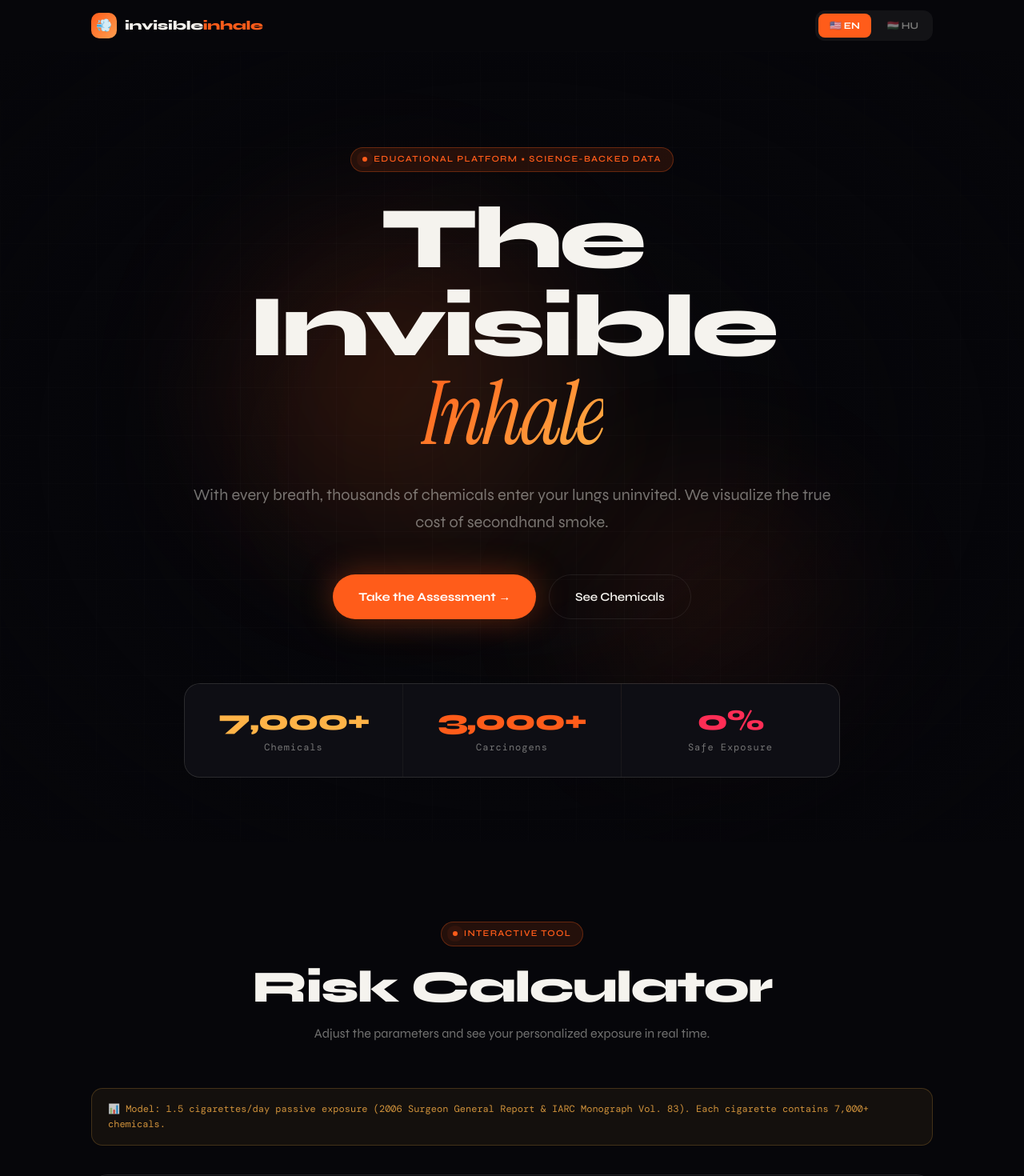
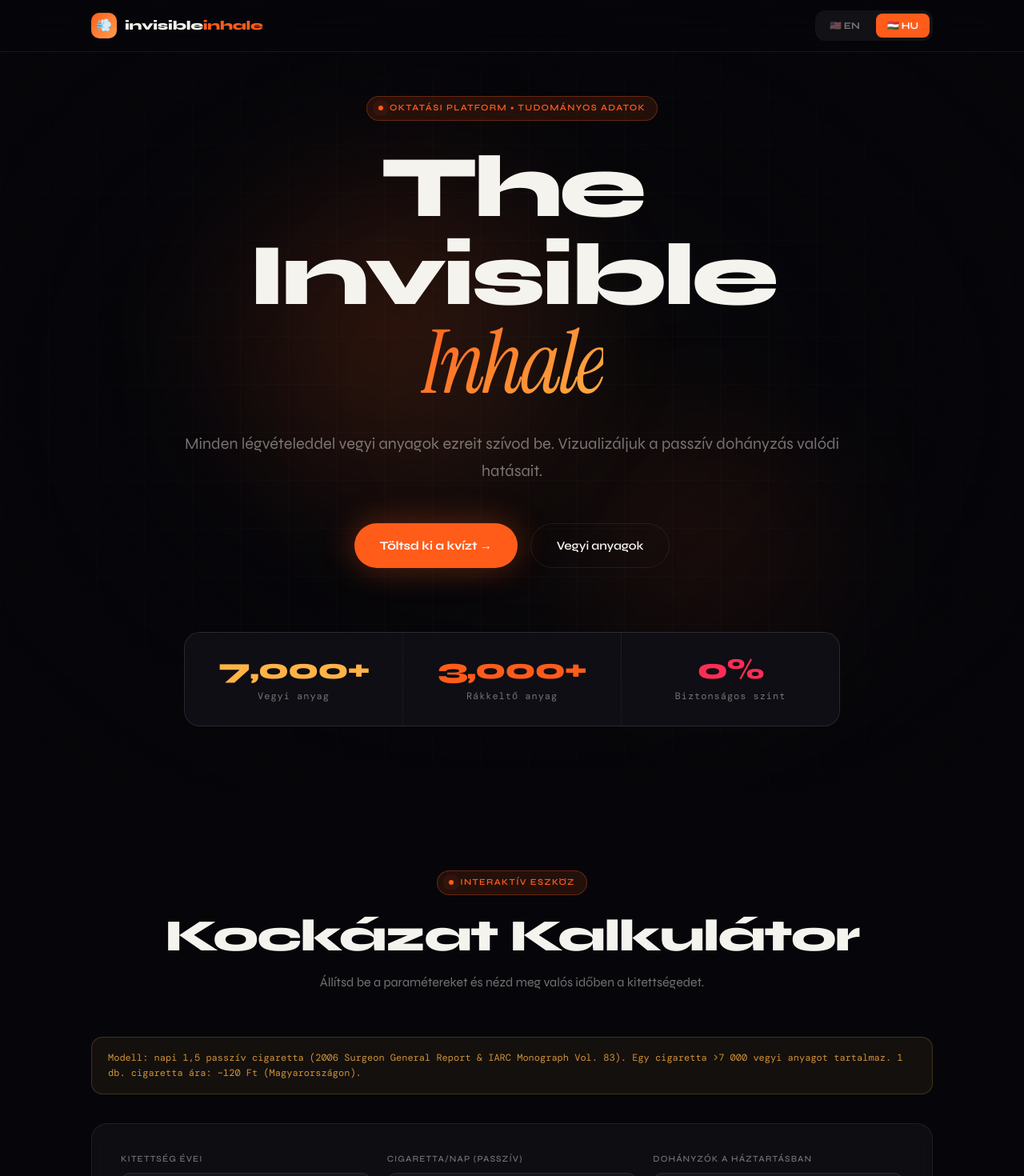
Before and after one commit to donatcs/invisible-inhale, a Next.js app: page / in a window 1280 px wide. Shown: the top 1470 px of the page at 80% size. Built offline with nearby package versions, Linux system fonts and the light colour scheme; a web font is replaced by a local one.

Commit message:
feat: update default locale to HU and enhance navigation styling

```diff
--- a/app/page.tsx
+++ b/app/page.tsx
@@ -322,7 +322,7 @@ const TOXICITY_COLORS: Record<1 | 2 | 3 | 4 | 5, string> = {
 
 // ─── Main component ───────────────────────────────────────────────────────────
 export default function SmokeTracker() {
-  const [locale, setLocale] = useState("US");
+  const [locale, setLocale] = useState("HU");
   const [years, setYears] = useState(25);
   const [cigsPerDay, setCigsPerDay] = useState(1.5);
   const [smokers, setSmokers] = useState(1);
@@ -404,7 +404,20 @@ export default function SmokeTracker() {
         }}
       >
         {/* ── NAV ─────────────────────────────────────────────────── */}
-        <nav className="nav-inner">
+        <nav
+          className="nav-inner"
+          style={{
+            position: "fixed",
+            top: 0,
+            left: 0,
+            right: 0,
+            zIndex: 100,
+            background: "rgba(6,6,10,.8)",
+            backdropFilter: "blur(20px)",
+            borderBottom: "1px solid var(--border)",
+            padding: "0 24px",
+          }}
+        >
           <div
             className="container"
             style={{
@@ -624,7 +637,7 @@ export default function SmokeTracker() {
               }}
             >
               <a
-                href="#calculator"
+                href="/quiz"
                 style={{
                   display: "inline-flex",
                   alignItems: "center",
@@ -640,15 +653,9 @@ export default function SmokeTracker() {
                   boxShadow: "0 0 40px rgba(255,92,26,.35)",
                   transition: "transform .2s, box-shadow .2s",
                 }}
-                onMouseOver={(e) => {
-                  const target = e.target as HTMLElement;
-                  target.style.transform = "translateY(-2px)";
-                  target.style.boxShadow = "0 0 60px rgba(255,92,26,.5)";
-                }}
-                onMouseOut={(e) => {
-                  const target = e.target as HTMLElement;
-                  target.style.transform = "translateY(0)";
-                  target.style.boxShadow = "0 0 40px rgba(255,92,26,.35)";
+                onClick={(e) => {
+                  e.preventDefault();
+                  window.location.assign("/quiz");
                 }}
               >
                 {t.cta} →
@@ -792,10 +799,9 @@ export default function SmokeTracker() {
                 lineHeight: 1.6,
               }}
             >
-              📊{" "}
               {isHU
-                ? "Modell: napi 1,5 passzív cigaretta (2006 Surgeon General Report & IARC Monograph Vol. 83). Egy cigaretta >7 000 vegyi anyagot tartalmaz."
-                : "Model: 1.5 cigarettes/day passive exposure (2006 Surgeon General Report & IARC Monograph Vol. 83). Each cigarette contains 7,000+ chemicals."}
+                ? "Modell: napi 1,5 passzív cigaretta (2006 Surgeon General Report & IARC Monograph Vol. 83). Egy cigaretta >7 000 vegyi anyagot tartalmaz. 1 db. cigaretta ára: ~120 Ft (Magyarországon)."
+                : "Model: 1.5 cigarettes/day passive exposure (2006 Surgeon General Report & IARC Monograph Vol. 83). Each cigarette contains 7,000+ chemicals. Cost per cigarette: ~$0.50 (in the US)."}
             </div>
 
             {/* Controls grid */}
```
